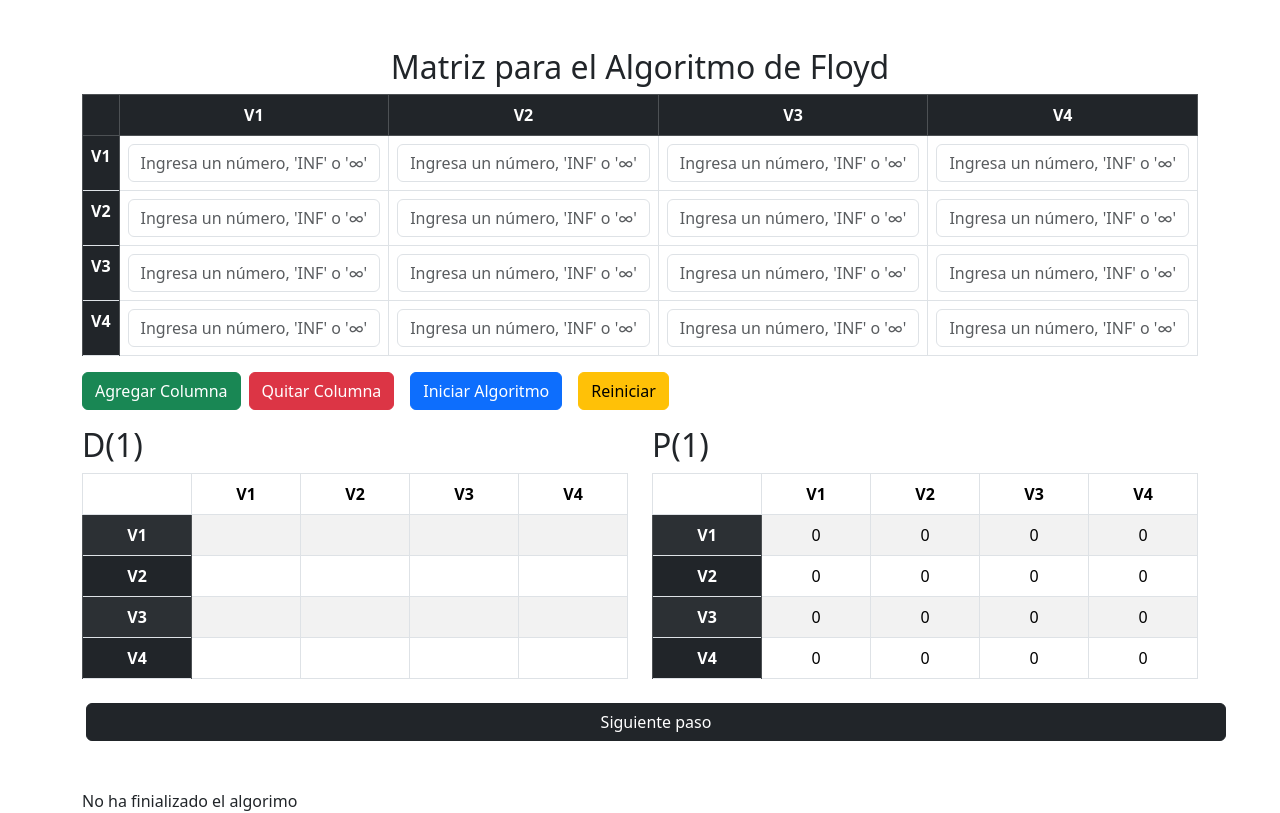
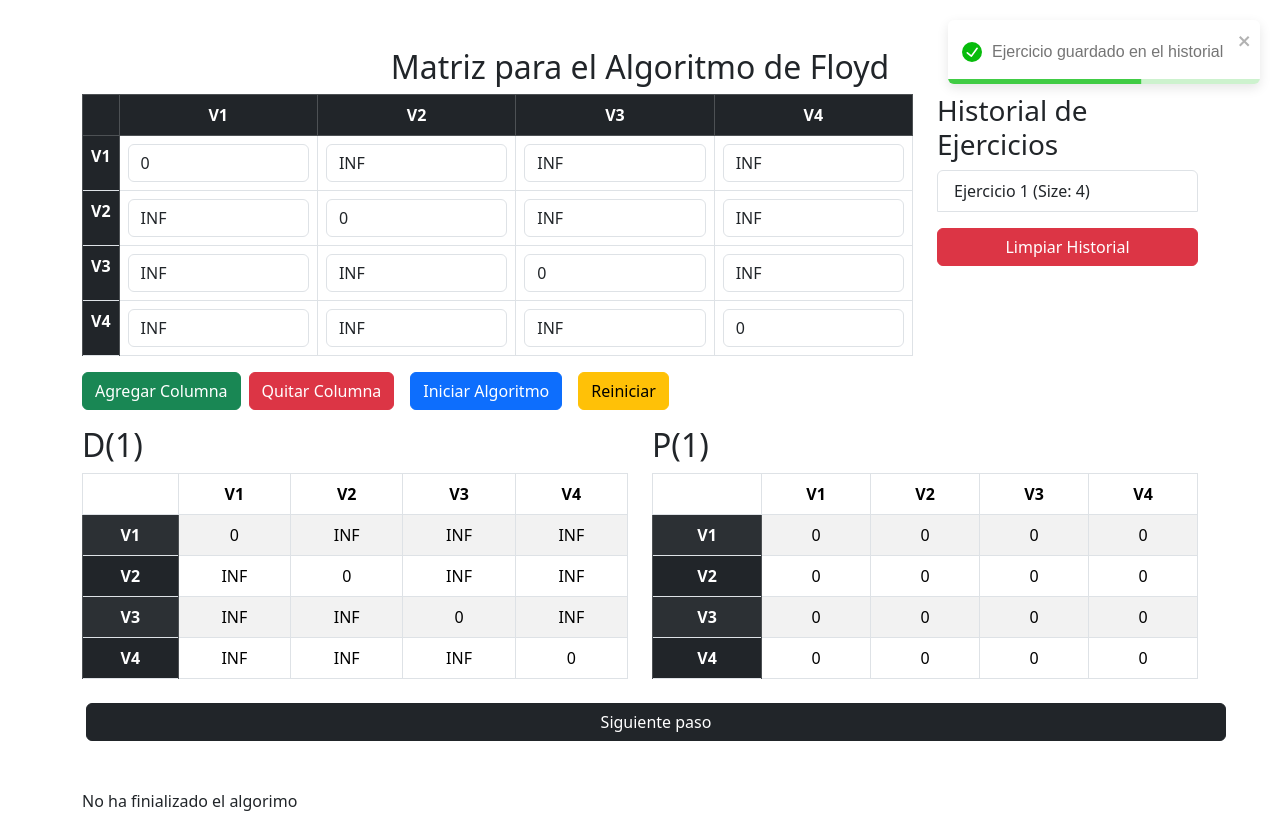
Before and after one commit to Brayton16/proyecto-io, a React (Create React App) app: page /proyecto_1 in a window 1280 px wide. Both pictures are taken after a click on the button "Iniciar Algoritmo". Built offline with nearby package versions, Linux system fonts and the light colour scheme.

Commit message:
floyd terminado ahora sí

```diff
--- a/src/proyecto_1/Proyecto1.jsx
+++ b/src/proyecto_1/Proyecto1.jsx
@@ -1,28 +1,77 @@
-import React from "react";
+import React, { useEffect } from "react";
 import { useState } from "react";
 import { ToastContainer, toast } from 'react-toastify'
 
 
 const Proyecto1 = () => {
     const [size, setSize] = useState(4);
+    const [id, setId] = useState(0);
+    const [cantidad, setCantidad] = useState(0);
     const [iteracion, setIteracion] = useState(0);
-    const [primerNodo, setPrimerNodo] = useState(0);
+    const [primerNodo, setPrimerNodo] = useState('');
     const [destinoNodo, setDestinoNodo] = useState('');
     const [initialMatrix, setInitialMatrix] = useState(
-        Array(size).fill(null).map(() => Array(size).fill(''))
+      Array(size).fill(null).map((_, rowIndex) =>
+          Array(size).fill('INF').map((cell, colIndex) =>
+              rowIndex === colIndex ? 0 : cell
+          )
+      )
   );
-    const [matrix, setMatrix] = useState([])
-    const [currentMatrix, setCurrentMatrix] = useState(initialMatrix)
+    const [matrix, setMatrix] = useState([]);
+    const [currentMatrix, setCurrentMatrix] = useState(initialMatrix);
 
     const [initialMatrixP, setInitialMatrixP] = useState(
         Array(size).fill(null).map(() => Array(size).fill(0))
     );
-    const [matrixP, setMatrixP] = useState([])
-    const [currentMatrixP, setCurrentMatrixP] = useState(initialMatrixP)
-    const [resultado, setResultado] = useState('')
+    const [matrixP, setMatrixP] = useState([]);
+    const [currentMatrixP, setCurrentMatrixP] = useState(initialMatrixP);
+    const [resultado, setResultado] = useState('');
     const [terminado, setTerminado] = useState(false)
-    const [loading, setLoading] = useState(false)
-    const [error, setError] = useState(false)
+    const [loading, setLoading] = useState(false);
+    const [error, setError] = useState(false);
+    const [storedList, setStoredList] = useState([]);
+
+    useEffect(() => {
+      const storedMatrices = localStorage.getItem('matrices');
+      if (storedMatrices) {
+        setStoredList(JSON.parse(storedMatrices));
+        setCantidad(storedMatrices.length);
+      }
+    }, []);
+
+    const loadExercise = (exercise) => {
+      setSize(exercise.size);
+      setId(exercise.id)
+      setInitialMatrix(exercise.initialMatrix);
+      setInitialMatrixP(Array(size).fill(null).map(() => Array(size).fill(0)));
+      setCurrentMatrix(exercise.initialMatrix);
+      setCurrentMatrixP(Array(size).fill(null).map(() => Array(size).fill(0)));
+      setResultado(false)
+      setLoading(false)
+      setError(false)
+      setTerminado(false)
+      setMatrixP([])
+      setMatrix([])
+      setIteracion(0)
+      toast.success('Ejercicio cargado');
+  };
+
+    const clearMatrices = () => {
+      setStoredList([]); // Limpiamos el state
+      localStorage.removeItem('matrices'); // Borramos del localStorage
+    };
+
+    const saveMatrixToLocalStorage = (idNueva) => {
+      const newExercise = {
+          idMatriz: idNueva,
+          size: size,
+          initialMatrix: initialMatrix,
+      };
+      const updatedStoredList = [...storedList, newExercise];
+      setStoredList(updatedStoredList);
+      localStorage.setItem('matrices', JSON.stringify(updatedStoredList));
+      toast.success('Ejercicio guardado en el historial');
+  };
 
     const handleInputChange = (rowIndex, colIndex, event) => {
         const newMatrix = [...initialMatrix];
@@ -32,6 +81,9 @@ const Proyecto1 = () => {
         setInitialMatrixP(newMatrixP);
         setCurrentMatrix(newMatrix);
         setCurrentMatrixP(newMatrixP);
+        setMatrix([])
+        setMatrixP([])
+        setId(0)
     };
 
     const rutasOptimas = (nodo1, nodo2, listaAux) =>{
@@ -88,7 +140,12 @@ const Proyecto1 = () => {
 
     const addColumn = () => {
         const newSize = size + 1;
-        const newMatrix = Array(newSize).fill(null).map(() => Array(newSize).fill(''));
+        const newMatrix =
+          Array(newSize).fill(null).map((_, rowIndex) =>
+              Array(newSize).fill('INF').map((cell, colIndex) =>
+                  rowIndex === colIndex ? 0 : cell
+              )
+          );
         const newMatrixP = Array(newSize).fill(null).map(() => Array(newSize).fill(0));
         setInitialMatrix(newMatrix);
         setInitialMatrixP(newMatrixP)
@@ -98,13 +155,19 @@ const Proyecto1 = () => {
     const removeColumn = () => {
         const newSize = size - 1;
         if (newSize > 1) {
-            const newMatrix = Array(newSize).fill(null).map(() => Array(newSize).fill(''));
+          const newMatrix =
+          Array(newSize).fill(null).map((_, rowIndex) =>
+              Array(newSize).fill('INF').map((cell, colIndex) =>
+                  rowIndex === colIndex ? 0 : cell
+              )
+          );
           const newMatrixP = Array(newSize).fill(null).map(() => Array(newSize).fill(0));
           setInitialMatrix(newMatrix);
           setInitialMatrixP(newMatrixP)
           setSize(newSize);
         }
     };
+
     const floyd = () => {
       let k = iteracion
       const newMatrix = Array.from(currentMatrix, row => Array.from(row));
@@ -134,8 +197,31 @@ const Proyecto1 = () => {
       setCurrentMatrixP(newMatrixP)
       }
     }
+
+    const step = () =>{
+      try{
+        if(iteracion < size){
+          const D = [...currentMatrix]
+          setMatrix([...matrix, D])
+          const P = [...currentMatrixP]
+          setMatrix([...matrixP, P])
+          setLoading(true)
+          floyd()
+          setIteracion(iteracion + 1)
+        }else{
+          toast.success("Terminó el algoritmo")
+        }
+      }
+      catch{
+        toast.error("Error al ingresar los datos, por favor intente de nuevo.")
+      }
+    }
     const iniciar = () =>{
       try{
+        const count = cantidad
+        if(id === 0){
+          saveMatrixToLocalStorage(count + 1)
+        }
         if(iteracion < size){
           const D = [...currentMatrix]
           setMatrix([...matrix, D])
@@ -157,6 +243,8 @@ const Proyecto1 = () => {
         <div className="container mt-5">
           <ToastContainer />
           <h2 className="text-center">Matriz para el Algoritmo de Floyd</h2>
+          <div className="row">
+            <div className="col-9">
               <table className="table table-bordered text-center">
                 <thead className="table-dark">
                   <tr>
@@ -186,12 +274,36 @@ const Proyecto1 = () => {
                   ))}
                 </tbody>
               </table>
+            </div>
+            {/* Lista de ejercicios guardados */}
+            <div className="col">
+              <h3>Historial de Ejercicios</h3>
+              <div className="list-group">
+                {storedList.length > 0 ? (
+                  storedList.map((exercise, index) => (
+                    <button
+                      key={index}
+                      className="list-group-item list-group-item-action"
+                      onClick={() => loadExercise(exercise)}
+                    >
+                      Ejercicio {index + 1} (Size: {exercise.size})
+                    </button>
+                  ))
+                ) : (
+                  <p>No hay ejercicios guardados</p>
+                )}
+                <button className="btn btn-danger mt-3" onClick={clearMatrices}>Limpiar Historial</button>
+              </div>
+            </div>
+          </div>
           <div className="mb-3">
             <button className="btn btn-success" onClick={addColumn}>Agregar Columna</button>
             <button className="btn btn-danger ms-2" onClick={removeColumn}>Quitar Columna</button>
             <button type="submit" className="btn btn-primary ms-3" onClick={iniciar}>Iniciar Algoritmo</button>
             <button onClick={() => window.location.reload()} className="btn btn-warning ms-3">Reiniciar</button>
           </div>
+          <div >
+            { loading ? (
               <div className="row">
                 <div className="col">
                   {loading ? (
@@ -255,7 +367,9 @@ const Proyecto1 = () => {
                     <p>Cargando matrices P...</p>
                   )}
                 </div>
-            <button type="submit" className="btn btn-dark ms-3 mb-5" onClick={iniciar}>Siguiente paso</button>
+                <button type="submit" className="btn btn-dark ms-3 mb-5" onClick={step}>Siguiente paso</button>
+              </div>
+            ) : (<div></div>)}
             { iteracion === size ? (
               <div className="container mb-5">
               <h3>Encuentra la ruta más óptima</h3>
```
Lines whose indentation alone changed are shown as unchanged.
